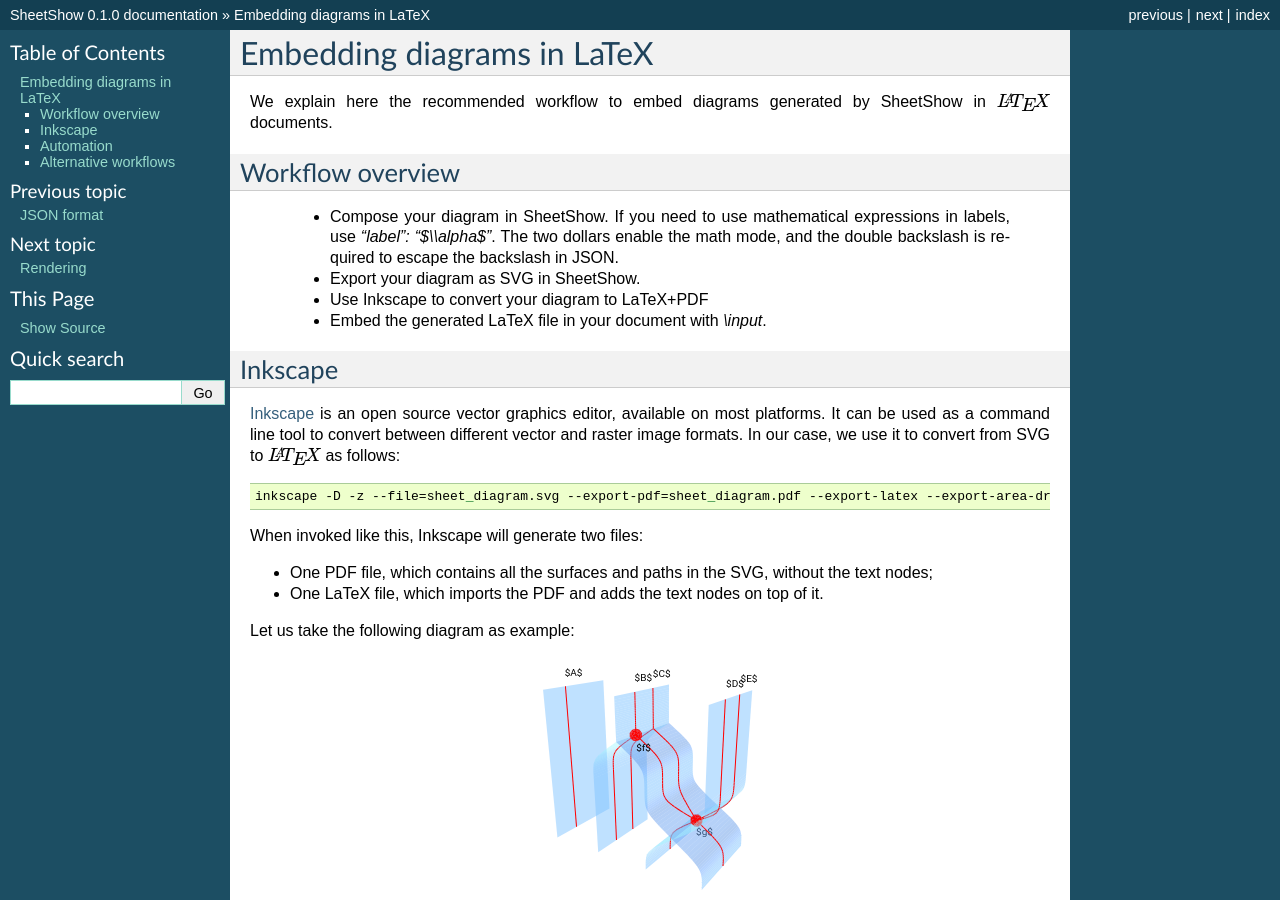
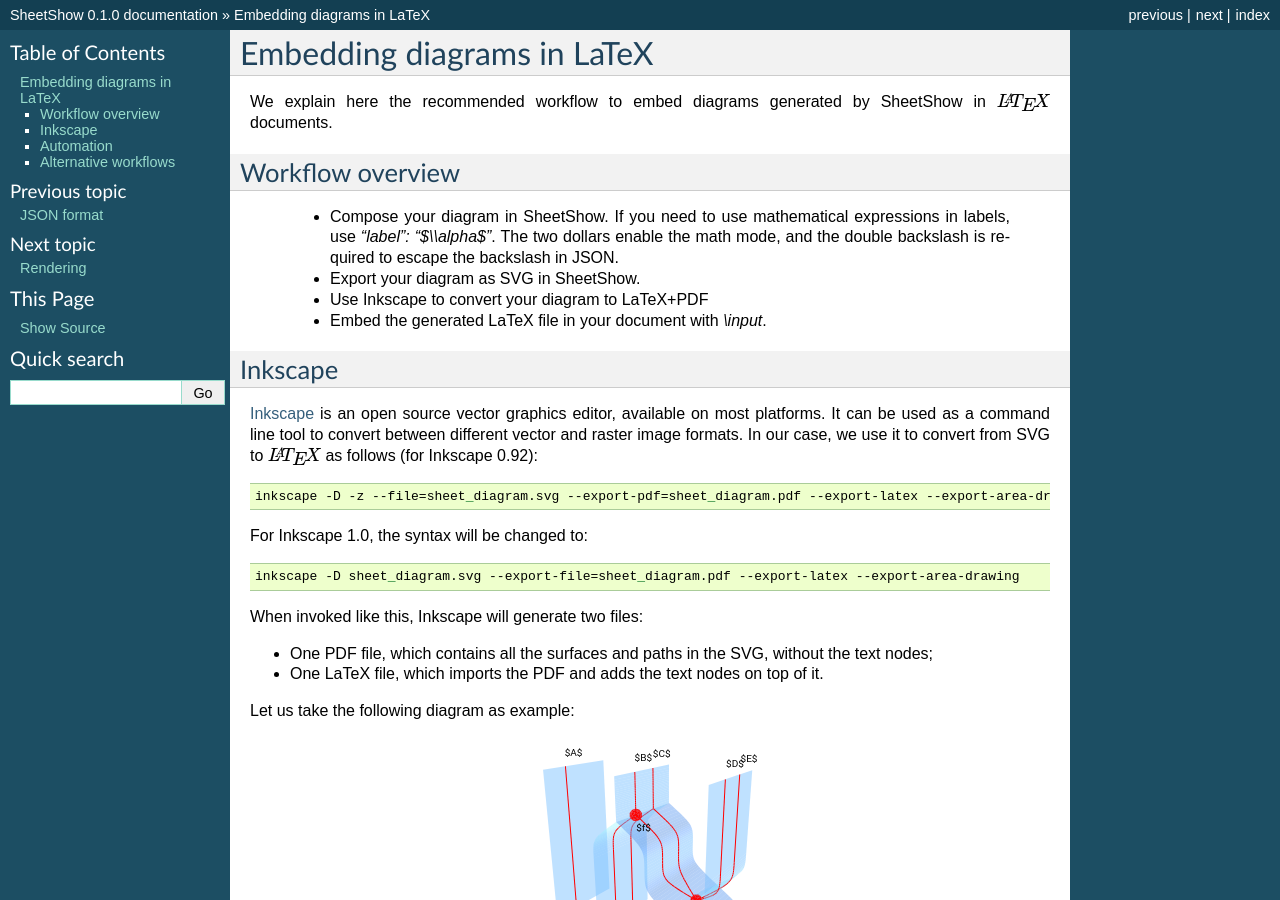
Before and after one commit to wetneb/sheetshow, a Sphinx documentation site: the page built from docs/latex.rst, in a window 1280 px wide and 900 px high. Built offline with Sphinx 7.4.7, drawn with Linux system fonts in a browser that asks for light colours.

Commit message:
Add note for Inkscape 1.0

```diff
--- a/docs/latex.rst
+++ b/docs/latex.rst
@@ -21,9 +21,13 @@ Inkscape
 
 `Inkscape <https://inkscape.org/>`_ is an open source vector graphics editor, available on most platforms.
 It can be used as a command line tool to convert between different vector and raster image formats.
-In our case, we use it to convert from SVG to :math:`\LaTeX` as follows::
+In our case, we use it to convert from SVG to :math:`\LaTeX` as follows (for Inkscape 0.92)::
 
    inkscape -D -z --file=sheet_diagram.svg --export-pdf=sheet_diagram.pdf --export-latex --export-area-drawing
+
+For Inkscape 1.0, the syntax will be changed to::
+
+   inkscape -D sheet_diagram.svg --export-file=sheet_diagram.pdf --export-latex --export-area-drawing
 
 When invoked like this, Inkscape will generate two files:
 
```
